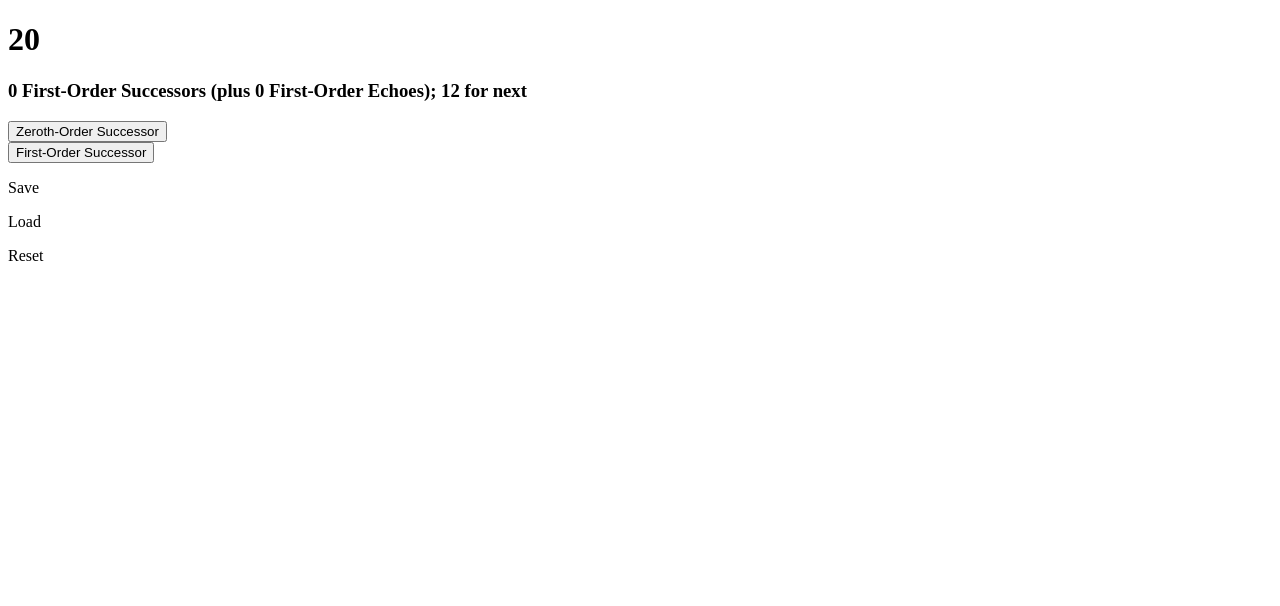
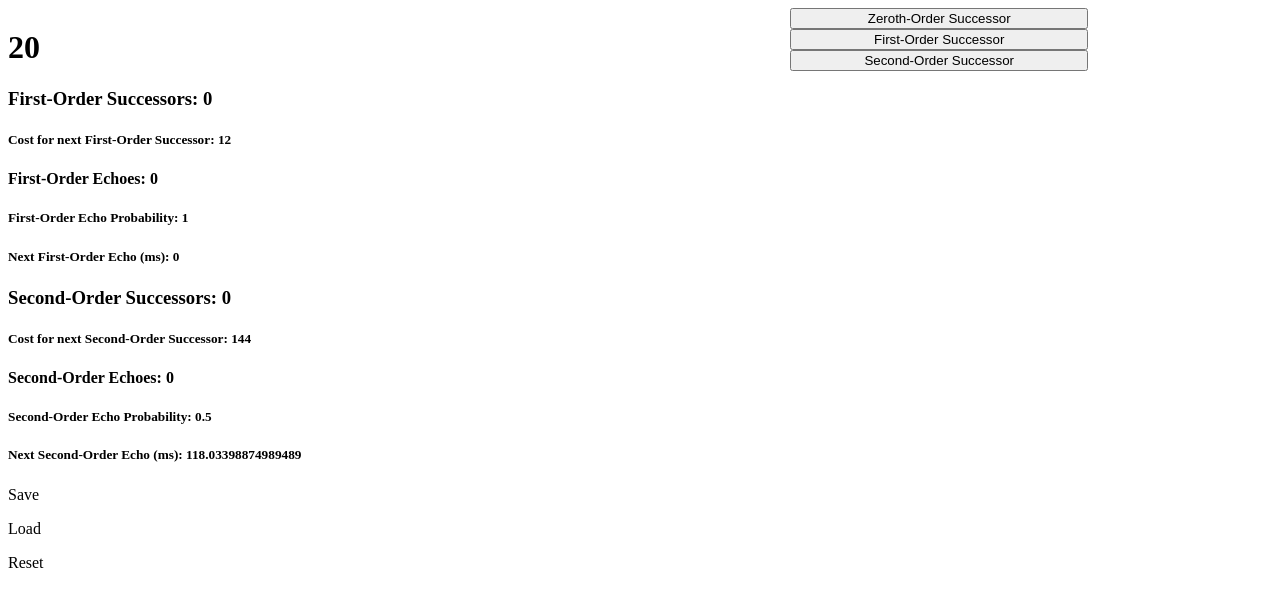
Before and after one commit to Literorrery/Axiom, a plain HTML site: page index.html in a window 1280 px wide. Drawn offline with Linux system fonts and the light colour scheme.

Commit message:
Massive visual reformat, parameterized some functions.

```diff
--- a/index.html
+++ b/index.html
@@ -4,6 +4,25 @@
 <head>
 	<meta http-equiv="Content-Type" content="text/html; charset=utf-8"/>
 </head>
+<style>
+.a {
+	width: 61.8%;
+	min-width: 123;
+	float: left;
+}
+
+.b {
+	width: 38.1%;
+	min-width: 76;
+	float: right;
+}
+.footer {
+	clear: both;
+}
+.redSuccessor {
+	width: 61.8%;
+}
+</style>
 <body>
 <div class="jacketSelector">
 	<div id="jacketSelectorMain">
@@ -11,13 +30,14 @@
 	<div id="jacketSelectorSecondary">
 	</div>
 </div>
-<div class="numberDisplay">
+<div class="redDisplay">
+	<div class="numberDisplay a">
 		<div id="numberDisplayMain">
 		</div>
 		<div id="numberDisplaySecondary">
 		</div>
 	</div>
-<div class="clickerDisplay">
+	<div class="clickerDisplay b">
 		<div id="clickerDisplayMain">
 		</div>
 		<div id="clickerDisplaySecondary">
@@ -29,6 +49,7 @@
 		<div id="permanentDisplaySecondary">
 		</div>
 	</div>
+</div>
 <div class="footer">
 	<p class="saveLink">Save</p>
 	<p class="loadLink">Load</p>
--- a/scripts/axiom.js
+++ b/scripts/axiom.js
@@ -141,13 +141,52 @@ function profile(fn) {
 
 //---
 
-function render(num) {
-	if (num < 1000) {
-		return num.toString(10);
+function render(num, places) {
+	if (num < Math.pow(10, places)) {
+		return [num.toString(10), ""];
 	} else {
-		parts = num.toExponential(3).split("e+");
-		return parts[0] + "×10" + parts[1].sup();
+		return num.toExponential(places).split("e+");
 	}
+}
+
+function numberNode(nodeId, nodeType, number, places) {
+	var node = document.createElement(nodeType);
+	node.setAttribute("id", nodeId);
+	var parts = render(number, places);
+	var mantNode;
+	if (parts[1] === "") {
+		mantNode = document.createTextNode(parts[0]);
+		node.appendChild(mantNode);
+	} else {
+		mantNode = document.createTextNode(parts[0]+"×10");
+		node.appendChild(mantNode);
+		expNode = document.createElement("sup");
+		expNode.appendChild(document.createTextNode(parts[1]));
+		node.insertAdjacentElement('beforeend', expNode);
+	}
+	return node;
+}
+
+function percentNode(nodeId, nodeType, number, places) {
+	var node = document.createElement(nodeType);
+	node.setAttribute("id", nodeId);
+	number = number * 100;
+	var mant, exp = render(number, places);
+	var mantNode;
+	if (exp === "") {
+		mantNode = document.createTextNode(mant);
+		node.appendChild(mantNode);
+	} else {
+		mantNode = document.createTextNode(mant+"&times;10");
+		node.appendChild(mantNode);
+		expNode = document.createElement("sup");
+		expNode.appendChild(document.createTextNode(exp));
+		node.insertAdjacentElement('beforeend', expNode);
+	}
+	var perc = document.createElement("p");
+	perc.appendChild(document.createTextNode("%"));
+	node.insertAdjacentElement('beforeend', perc);
+	return node;
 }
 
 function createState(player) {
@@ -236,27 +275,43 @@ function _node(nodeId, nodeType, nodeParent) {
 	return node;
 }
 
+function buildLabeledNumber(anchor, textLabel, nodeType, number, places) {
+	var doc = document.createDocumentFragment();
+	var h = document.createElement(nodeType);
+	h.appendChild(document.createTextNode(textLabel));
+	h.insertAdjacentElement('beforeend', numberNode("", "span", number, places));
+	doc.appendChild(h);
+	anchor.replaceChild(doc, anchor.childNodes[0]);
+}
+
 function redDisplayNumber(red) {
 	var num = _node("redNumberDisplay", "h1", "numberDisplayMain");
 	num.classList.add("redNumber");
-	num.childNodes[0].textContent = render(red.number);
+	num.parentNode.replaceChild(numberNode("redNumberDisplay", "h1", red.number, 3), num);
 
 	let i = 0;
-	var doc;
+	var node;
 	while (STATE.red.succVisible[i]) {
-		doc = _node("red" + i + "SuccessorCount", "h3", "numberDisplaySecondary");
-		doc.classList.add("redSuccessor");
-		doc.childNodes[0].textContent =
-			red.successors.count[i]
-				+ " "
-				+ order(i)
-				+ "Successors (plus "
-				+ red.successors.echoCount[i]
-				+ " "
-				+ order(i)
-				+ "Echoes); "
-				+ render(red.successors.costNext[i])
-				+ " for next";
+		node = _node("red" + i + "SuccessorCount", "div", "numberDisplaySecondary");
+		node.classList.add("redSuccessor");
+		buildLabeledNumber(node, order(i) + " Successors: ", "h3", red.successors.count[i], 4);
+
+		node = _node("red" + i + "SuccessorCost", "div", "numberDisplaySecondary");
+		node.classList.add("redSuccessor");
+		buildLabeledNumber(node, "Cost for next " + order(i) + " Successor: ", "h5", red.successors.costNext[i], 4);
+
+		node = _node("red" + i + "EchoCount", "div", "numberDisplaySecondary");
+		node.classList.add("redSuccessor");
+		buildLabeledNumber(node, order(i) + " Echoes: ", "h4", red.successors.echoCount[i], 4);
+
+		node = _node("red" + i + "EchoProbability", "div", "numberDisplaySecondary");
+		node.classList.add("redSuccessor");
+		buildLabeledNumber(node, order(i) + " Echo Probability: ", "h5", red.successors.echoProbability[i], 2);
+
+		node = _node("red" + i + "EchoFrequency", "div", "numberDisplaySecondary");
+		node.classList.add("redSuccessor");
+		buildLabeledNumber(node, "Next " + order(i) + " Echo (ms): ", "h5", red.successors.echoCurrInterval[i], 4);
+
 		i++;
 	}
 }
@@ -289,10 +344,11 @@ function createBoard(player) {
 }
 
 function revealNextSuccessor(red, layer) {
-	if (red.number * 2 > red.successors.costBase[layer]) {
+	if ((layer == 0) || red.number > red.successors.costBase[layer - 1]) {
 		var btn = _node("red" + layer + "SuccessorButton", "button", null);
 		if (btn === null) {
 			btn = _node("red" + layer + "SuccessorButton", "button", "clickerDisplaySecondary");
+			btn.classList.add("redSuccessor");
 			btn.replaceChild(document.createTextNode(order(layer) + "Successor"), btn.childNodes[0]);
 			btn.addEventListener('click', function() {
 				redClickSuccessor(red, layer);
```
Lines whose indentation alone changed are shown as unchanged.
